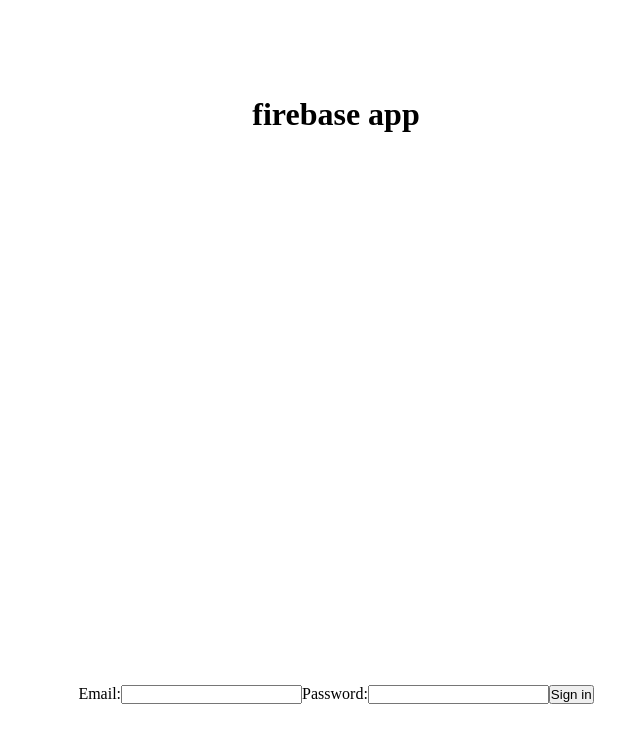
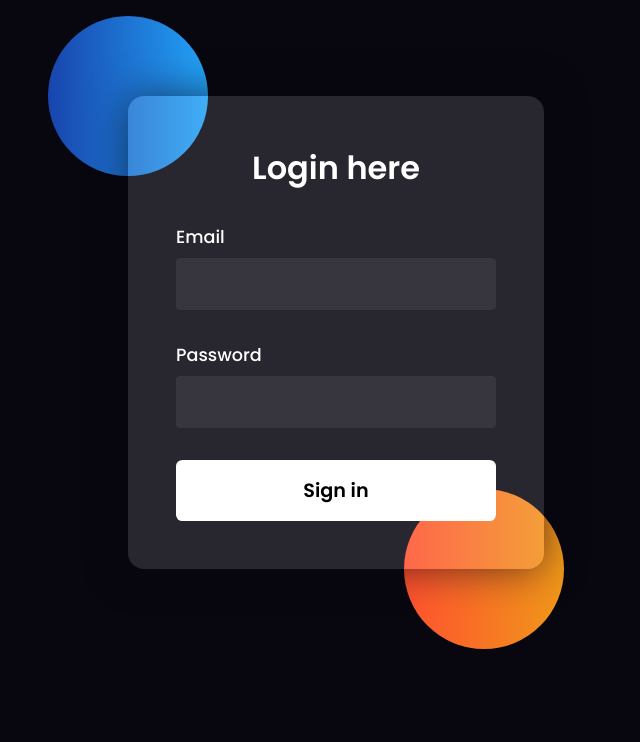
Before and after one commit to gutwijir/firestore-chat, a Next.js app: page / in a window 1280 px wide. Shown: the top 742 px of the page, without its empty margins (304-944 px from the left). Built offline with nearby package versions, Linux system fonts and the light colour scheme; no server answers.

Commit message:
feat: add styles to login screen

```diff
--- a/components/Homepage/index.tsx
+++ b/components/Homepage/index.tsx
@@ -13,7 +13,6 @@ export const HomePage = () => {
 
   return (
     <main className={styles.main}>
-      <h1>firebase app</h1>
       {user ? <ChatRoom firestore={firestore} /> : <SignIn />}
     </main>
   )
--- a/components/SignIn/index.tsx
+++ b/components/SignIn/index.tsx
@@ -2,6 +2,17 @@ import { signInWithEmailAndPassword } from 'firebase/auth'
 import React, { useState } from 'react'
 
 import { useFirebaseContext } from '@/contexts/firebase'
+import { Background } from '@/styles/background'
+
+import {
+  SubmitButton,
+  InputLabel,
+  LoginForm,
+  LoginFormWrapper,
+  CredentialInput,
+  H1,
+  Label,
+} from './styled'
 
 type UserCredentials = {
   email: string
@@ -39,21 +50,26 @@ export const SignIn = () => {
   }
 
   return (
-    <form onSubmit={handleSignIn}>
-      <label>
-        <span>Email:</span>
-        <input type="text" name="email" onChange={handleChange} />
-      </label>
-      <label>
-        <span>Password:</span>
-        <input
-          type="password"
-          name="password"
-          autoComplete="on"
-          onChange={handleChange}
-        />
-      </label>
-      <input type="submit" value="Sign in" />
-    </form>
+    <Background>
+      <LoginFormWrapper>
+        <H1>Login here</H1>
+        <LoginForm onSubmit={handleSignIn}>
+          <InputLabel>
+            <Label>Email</Label>
+            <CredentialInput type="text" name="email" onChange={handleChange} />
+          </InputLabel>
+          <InputLabel>
+            <Label>Password</Label>
+            <CredentialInput
+              type="password"
+              name="password"
+              autoComplete="on"
+              onChange={handleChange}
+            />
+          </InputLabel>
+          <SubmitButton type="submit" value="Sign in" />
+        </LoginForm>
+      </LoginFormWrapper>
+    </Background>
   )
 }
--- /dev/null
+++ b/components/SignIn/styled.ts
@@ -0,0 +1,62 @@
+import styled from 'styled-components'
+
+export const H1 = styled.h1`
+  font-size: 2rem;
+  font-weight: 600;
+  margin-bottom: 2rem;
+  text-align: center;
+  background-color: transparent;
+`
+
+export const LoginFormWrapper = styled.div`
+  padding: 3rem;
+  border-radius: 1rem;
+  box-shadow: 0 0 40px rgba(8, 7, 16, 0.6);
+  background-color: rgba(255, 255, 255, 0.13);
+  z-index: 1000;
+  position: relative;
+`
+
+export const SubmitButton = styled.input`
+  padding: 1rem 2rem;
+  border: none;
+  border-radius: 0.4rem;
+  background-color: white;
+  width: 20rem;
+  font-size: 1.2rem;
+  font-weight: 600;
+  color: black;
+`
+
+export const InputLabel = styled.label`
+  display: grid;
+  grid-auto-flow: row;
+  row-gap: 0.5rem;
+  font-size: 1.1rem;
+  font-weight: 500;
+  background-color: transparent;
+`
+
+export const CredentialInput = styled.input`
+  padding: 1rem 1rem;
+  border-radius: 0.25rem;
+  border: none;
+  color: white;
+  background-color: rgba(255, 255, 255, 0.07);
+
+  &:focus-visible {
+    outline: none;
+    background-color: rgba(0, 0, 0, 0.2);
+  }
+`
+
+export const LoginForm = styled.form`
+  display: grid;
+  grid-auto-flow: row;
+  row-gap: 2rem;
+  background-color: transparent;
+`
+
+export const Label = styled.span`
+  background-color: transparent;
+`
--- a/pages/_document.tsx
+++ b/pages/_document.tsx
@@ -3,7 +3,14 @@ import { Html, Head, Main, NextScript } from 'next/document'
 export default function Document() {
   return (
     <Html lang="en">
-      <Head />
+      <Head>
+        <link rel="preconnect" href="https://fonts.googleapis.com" />
+        <link rel="preconnect" href="https://fonts.gstatic.com" crossOrigin />
+        <link
+          href="https://fonts.googleapis.com/css2?family=Poppins:ital,wght@0,100;0,200;0,300;0,400;0,500;0,600;0,700;0,800;0,900;1,100;1,200;1,300;1,400;1,500;1,600;1,700;1,800;1,900&display=swap"
+          rel="stylesheet"
+        />
+      </Head>
       <body>
         <Main />
         <NextScript />
--- /dev/null
+++ b/styles/background/index.tsx
@@ -0,0 +1,25 @@
+import type { FC, ReactNode } from 'react'
+
+import { Ball, BallBackground } from './styled'
+
+import { backgroundBallColor } from '../colors'
+
+type Props = {
+  children: NonNullable<ReactNode>
+}
+
+export const Background: FC<Props> = ({ children }) => {
+  return (
+    <BallBackground>
+      <Ball
+        colorFrom={backgroundBallColor.blue.colorFrom}
+        colorTo={backgroundBallColor.blue.colorTo}
+      />
+      <Ball
+        colorFrom={backgroundBallColor.orange.colorFrom}
+        colorTo={backgroundBallColor.orange.colorTo}
+      />
+      {children}
+    </BallBackground>
+  )
+}
--- /dev/null
+++ b/styles/background/styled.ts
@@ -0,0 +1,36 @@
+import styled, { css } from 'styled-components'
+
+type BackgroundBallColor = {
+  colorFrom: string
+  colorTo: string
+}
+
+export const BallBackground = styled.div`
+  position: absolute;
+`
+
+export const Ball = styled.div<BackgroundBallColor>`
+  width: 10rem;
+  height: 10rem;
+  border-radius: 50%;
+  position: absolute;
+  z-index: 100;
+
+  &:nth-child(1) {
+    left: -80px;
+    top: -80px;
+  }
+  &:nth-child(2) {
+    right: -20px;
+    bottom: -80px;
+  }
+
+  ${(props) =>
+    css`
+      background: linear-gradient(
+        to right,
+        #${props.colorFrom},
+        #${props.colorTo}
+      );
+    `}
+`
--- /dev/null
+++ b/styles/colors.ts
@@ -0,0 +1,10 @@
+export const backgroundBallColor = {
+  blue: {
+    colorFrom: '1845ad',
+    colorTo: '23a2f6',
+  },
+  orange: {
+    colorFrom: 'ff512f',
+    colorTo: 'f09819',
+  },
+}
--- a/styles/globals.css
+++ b/styles/globals.css
@@ -1,5 +1,9 @@
-* {
+*, *:before, *::after {
   box-sizing: border-box;
   padding: 0;
   margin: 0;
+
+  font-family: 'Poppins';
+  background-color: #080710;
+  color: white;
 }
--- /dev/null
+++ b/styles/typography.ts
@@ -0,0 +1,3 @@
+export const font = {
+  base: 'Poppins',
+}
```
